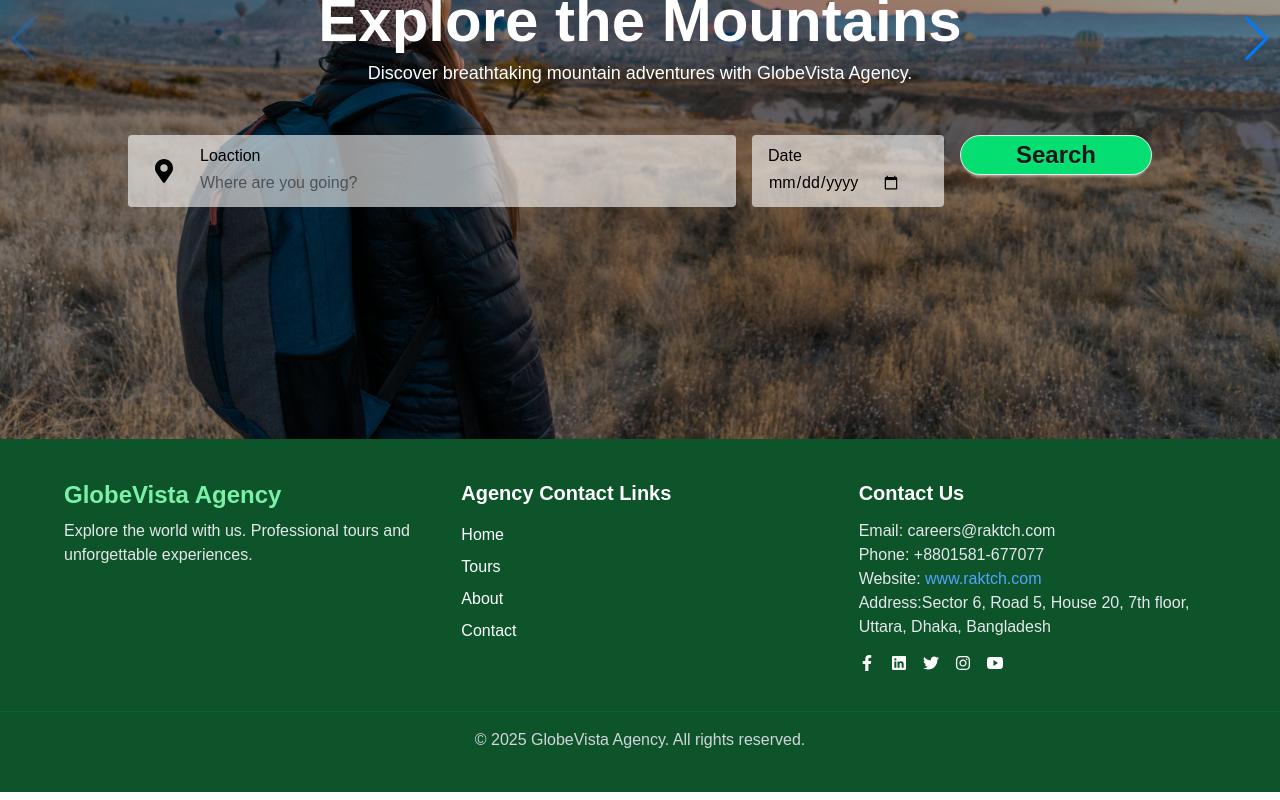
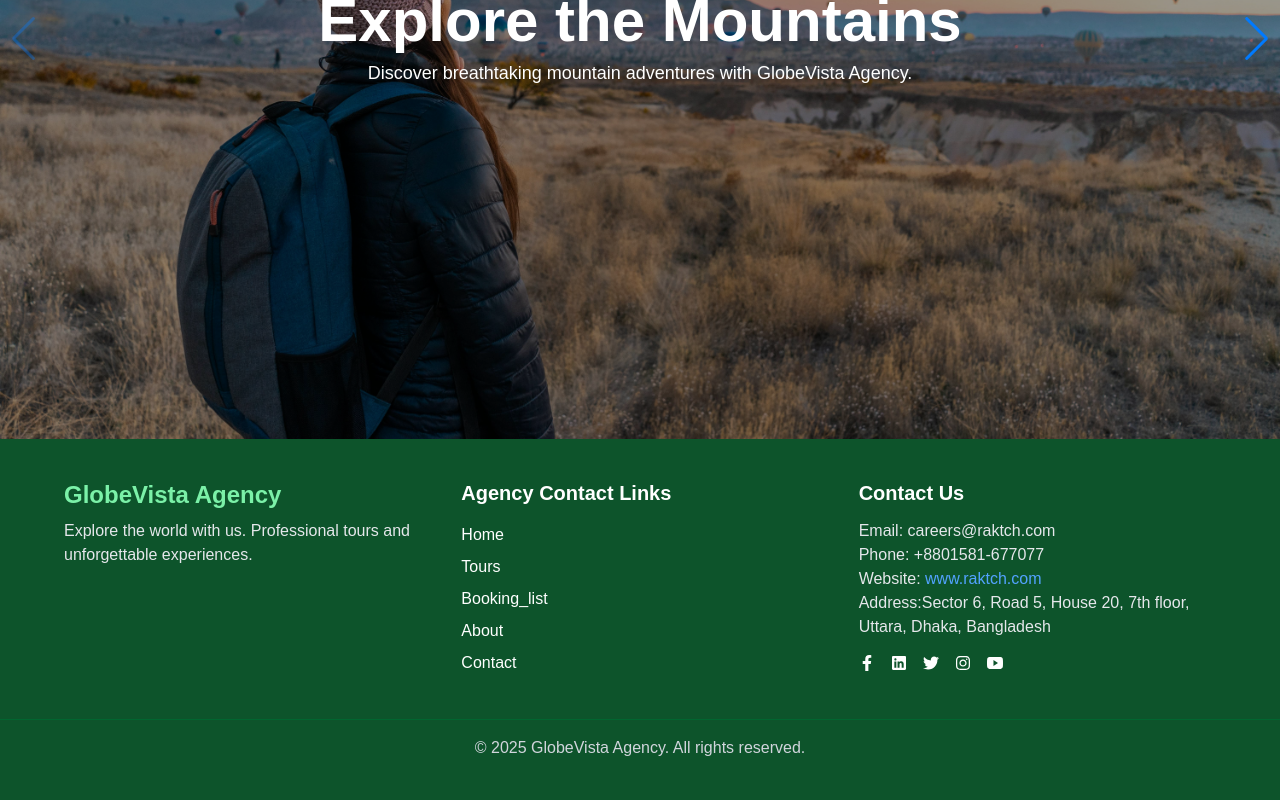
Before and after one commit to rajib777durjoy/Globe_Visita_Agency_Project, a Next.js app: page /Home/Banner in a window 1280 px wide. Shown: the part 425-1225 px from the top of the page. Built offline with nearby package versions, Linux system fonts and the light colour scheme; grey boxes are pictures that could not be loaded.

Commit message:
full project design complete

```diff
--- a/src/app/Contact/page.jsx
+++ b/src/app/Contact/page.jsx
@@ -31,11 +31,11 @@ const Contact = () => {
         process.env.NEXT_PUBLIC_EMAILJS_TEMPLATE_ID,
         templateParams
       );
-      console.log("Email sent successfully:", response);
+      // console.log("Email sent successfully:", response);
       reset();
-      alert("Message sent successfully!");
+      // alert("Message sent successfully!");
     } catch (error) {
-      console.error("Failed to send email:", error);
+      // console.error("Failed to send email:", error);
       alert("Failed to send message. Please try again later.");
     }
   };
--- a/src/app/Footer/page.jsx
+++ b/src/app/Footer/page.jsx
@@ -23,13 +23,16 @@ const Footer = () => {
                             <Link href="/">Home</Link>
                         </li>
                         <li className="py-1 hover:text-green-300">
-                            <Link href="/tours">Tours</Link>
+                            <Link href="/Tours">Tours</Link>
                         </li>
                         <li className="py-1 hover:text-green-300">
-                            <Link href="/about">About</Link>
+                            <Link href="/Booking_list">Booking_list</Link>
                         </li>
                         <li className="py-1 hover:text-green-300">
-                            <Link href="/contact">Contact</Link>
+                            <Link href="/About" >About</Link>
+                        </li>
+                        <li className="py-1 hover:text-green-300">
+                            <Link href="/Contact" >Contact</Link>
                         </li>
                     </ul>
                 </div>
--- a/src/app/Home/Banner/page.jsx
+++ b/src/app/Home/Banner/page.jsx
@@ -18,7 +18,6 @@ const Banner = () => {
 
     return (
         <div className='w-[100%]  h-screen'>
-
             <Swiper navigation={true} modules={[Navigation]} className="w-[100%] h-[500px] relative">
                 {
                     sliderData.map((item, index) => <SwiperSlide key={index} className='w-[100%] '>
@@ -27,7 +26,7 @@ const Banner = () => {
                             style={{ backgroundImage: `url(${item.image})` }}
                         >
                             <div className="w-full h-full flex flex-col items-center justify-center bg-black/40 text-white text-center">
-                                <h2 className="text-6xl font-bold mb-2">{item.name}</h2>
+                                <h2 className="text-2xl md:text-4xl lg:text-6xl font-bold mb-2">{item.name}</h2>
                                 <p className="text-lg">{item.title}</p>
 
                             </div>
@@ -37,30 +36,6 @@ const Banner = () => {
                 }
 
             </Swiper>
-            <form  className='w-[80%] h-[50px] mx-auto grid grid-cols-5 text-black gap-4 translate-y-40 translate-x-32 z-20 absolute top-100 '>
-                <div className=' flex items-center bg-white/60 rounded-sm py-2 col-span-3'>
-                    <h2 className='py-4 mx-2 px-4'><FaMapMarkerAlt className='text-2xl' /></h2>
-                    <div>
-                        <h2>Loaction</h2>
-                        <input type="text" name="category" placeholder='Where are you going?' className=' w-[350px] h-[30px] outline-0 rounded-md' />
-                    </div>
-
-                </div>
-               <div className=' flex items-center bg-white/60 rounded-sm py-2 col-span-1'>
-
-                    <div className='mx-4'>
-                        <h2>Date</h2>
-                        <input type="date" name="" placeholder='' className=' w-[100%] h-[30px] rounded-md outline-0' />
-                    </div>
-
-
-                </div>
-               <button type='submit' className='btn bg-green-400 hover:bg-white/60 rounded-4xl py-2 col-span-1'>
-                    <div className='text-2xl text-center my-4'>Search</div>
-                </button>
-
-            </form>
-
         </div>
     );
 };
```
